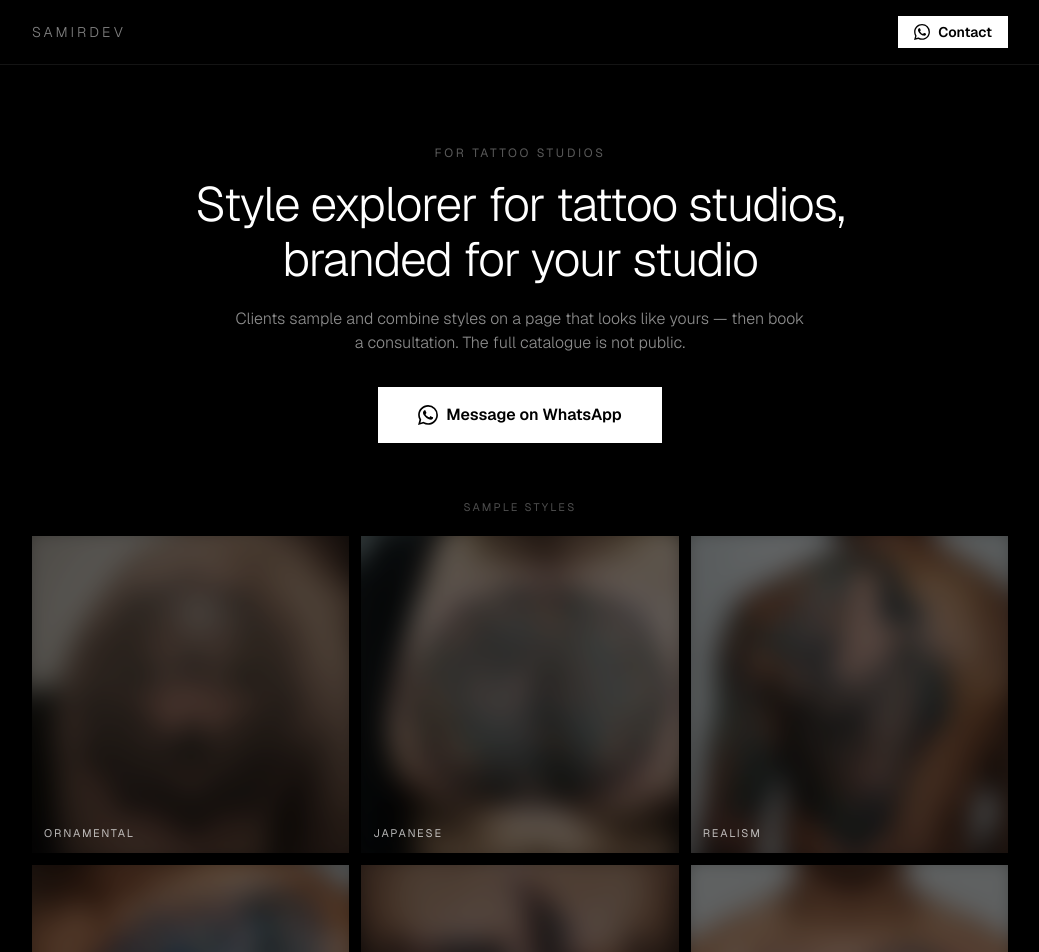
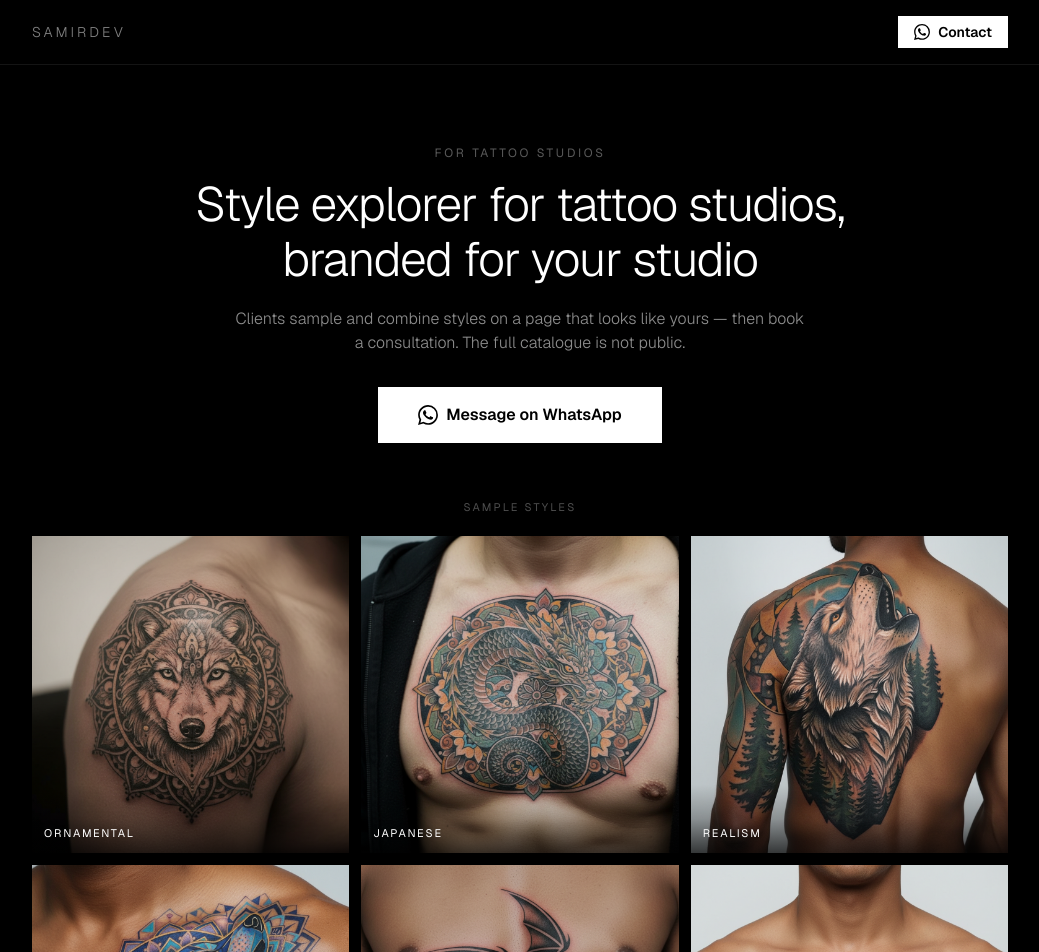
Before and after one commit to YelllowSunray/tattoosuev2, a Next.js app: page / in a window 1280 px wide. Shown: the top 952 px of the page, without its empty margins (120-1159 px from the left). Built offline with nearby package versions, Linux system fonts and the light colour scheme; no server answers.

Commit message:
Show crisp sample style cards on the public landing
Remove the blur and dim overlay so the six sample images are fully
visible, with a short bottom gradient so the style labels stay readable.

Co-authored-by: YelllowSunray <YelllowSunray@users.noreply.github.com>

```diff
--- a/app/components/StudioSalesLanding.tsx
+++ b/app/components/StudioSalesLanding.tsx
@@ -83,13 +83,11 @@ export default function StudioSalesLanding() {
                 {/* eslint-disable-next-line @next/next/no-img-element */}
                 <img
                   src={card.src}
-                  alt=""
-                  className="absolute inset-0 w-full h-full object-cover blur-md scale-110 opacity-80 pointer-events-none select-none"
-                  draggable={false}
+                  alt={`${card.label} tattoo style`}
+                  className="absolute inset-0 w-full h-full object-cover"
                 />
-                <div className="absolute inset-0 bg-black/45" />
-                <span className="absolute inset-0 flex items-end p-3">
-                  <span className="text-[11px] tracking-[0.16em] uppercase text-white/70">
+                <span className="absolute inset-x-0 bottom-0 flex items-end p-3 bg-gradient-to-t from-black/70 via-black/25 to-transparent pt-10">
+                  <span className="text-[11px] tracking-[0.16em] uppercase text-white">
                     {card.label}
                   </span>
                 </span>
```
